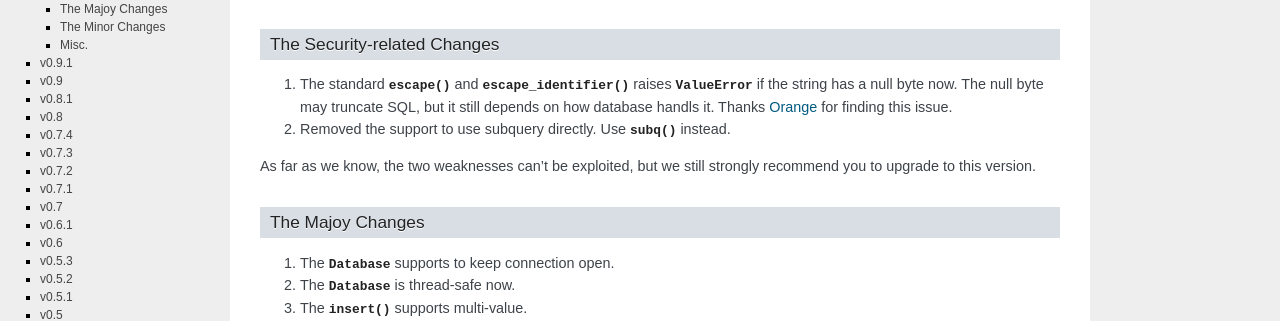
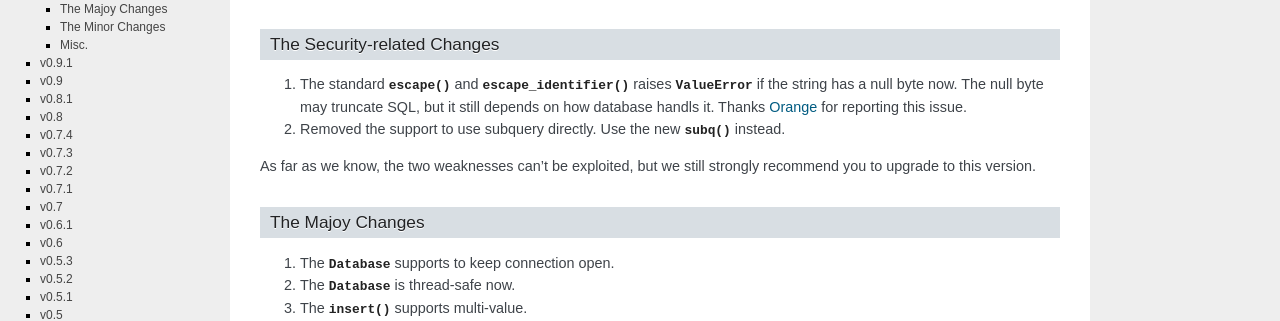
Before and after one commit to moskytw/mosql, a Sphinx documentation site: the page built from docs/changes.rst, in a window 1280 px wide and 900 px high. Shown: the part 162-483 px from the top of the window. Built offline with Sphinx 7.4.7, drawn with Linux system fonts in a browser that asks for light colours.

Commit message:
reworded

```diff
--- a/docs/changes.rst
+++ b/docs/changes.rst
@@ -10,10 +10,10 @@
 #. The standard :func:`~mosql.util.escape` and
    :func:`~mosql.util.escape_identifier` raises :exc:`ValueError` if the string
    has a null byte now. The null byte may truncate SQL, but it still depends on
-   how database handls it. Thanks `Orange <http://blog.orange.tw>`_ for finding
-   this issue.
-#. Removed the support to use subquery directly. Use :func:`~mosql.util.subq`
-   instead.
+   how database handls it. Thanks `Orange <http://blog.orange.tw>`_ for
+   reporting this issue.
+#. Removed the support to use subquery directly. Use the new
+   :func:`~mosql.util.subq` instead.
 
 As far as we know, the two weaknesses can't be exploited, but we still strongly
 recommend you to upgrade to this version.
```
